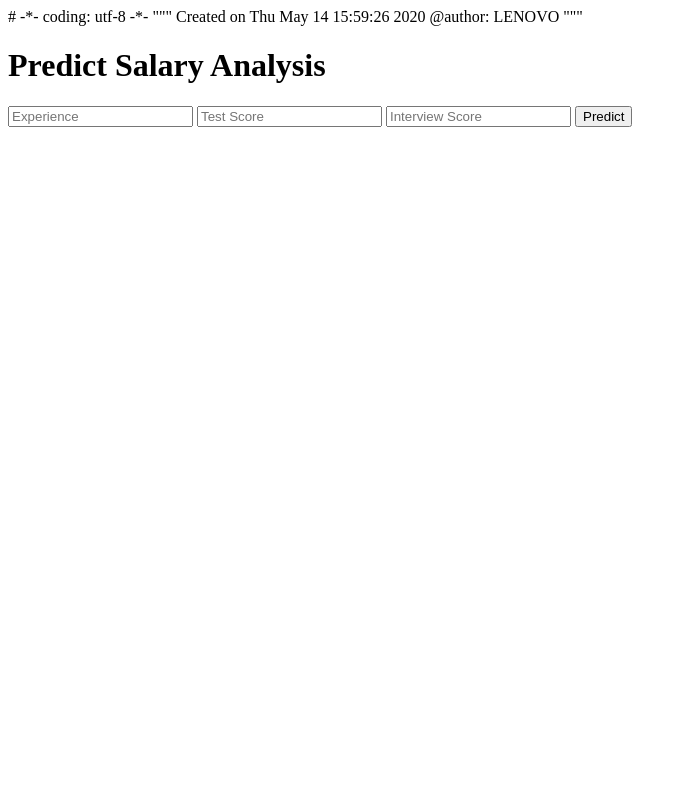
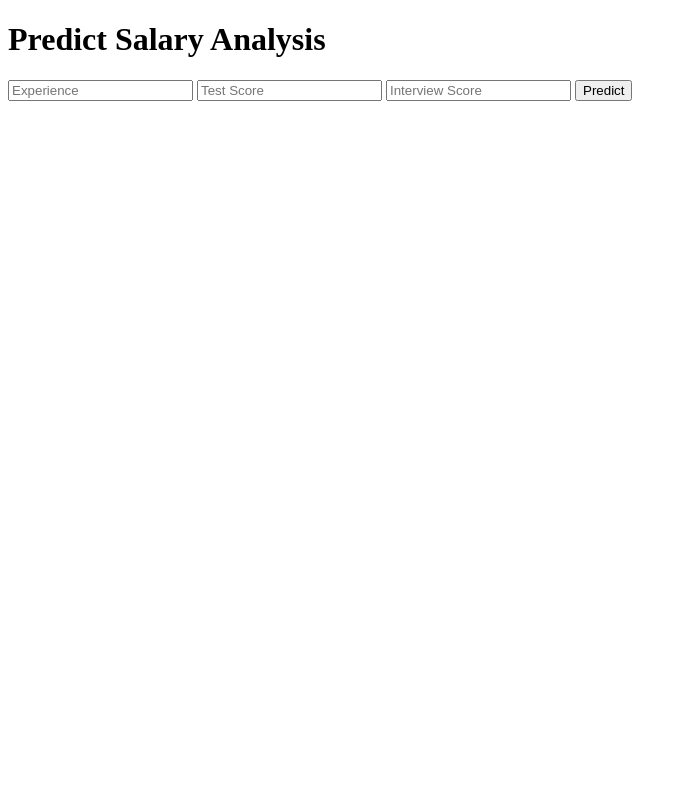
Before and after one commit to Ishamudgalll/sensor-app-deployment, a Flask app: page / in a window 1280 px wide. Shown: the whole page, without its empty margins (0-687 px from the left). Run offline with Flask 2, Linux system fonts and the light colour scheme; parts of the project's set-up code (start-up, migrations or seed data) failed here and were passed over.

Commit message:
Update index.html

```diff
--- a/templates/index.html
+++ b/templates/index.html
@@ -1,9 +1,3 @@
-# -*- coding: utf-8 -*-
-"""
-Created on Thu May 14 15:59:26 2020
-
-@author: LENOVO
-"""
 
 
 <!DOCTYPE html>
```
